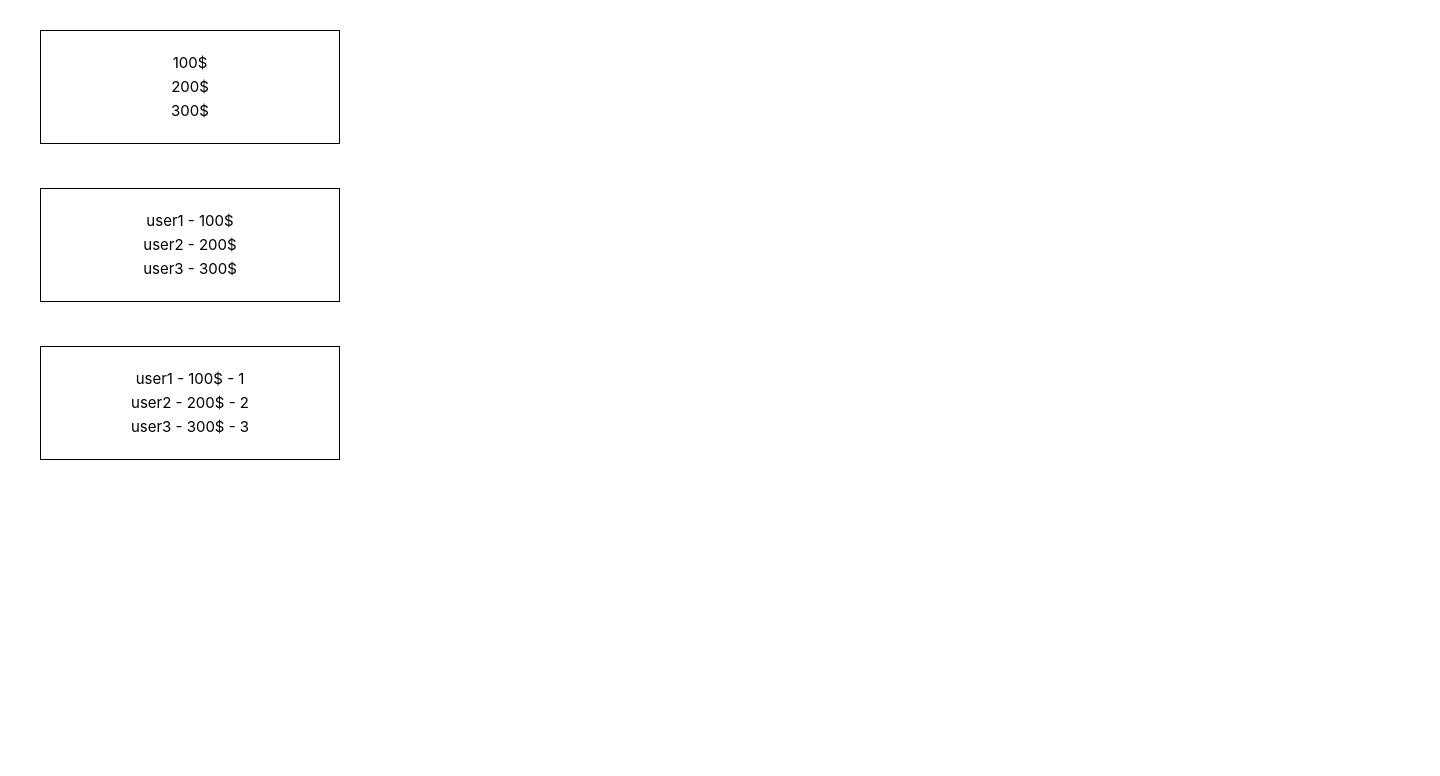
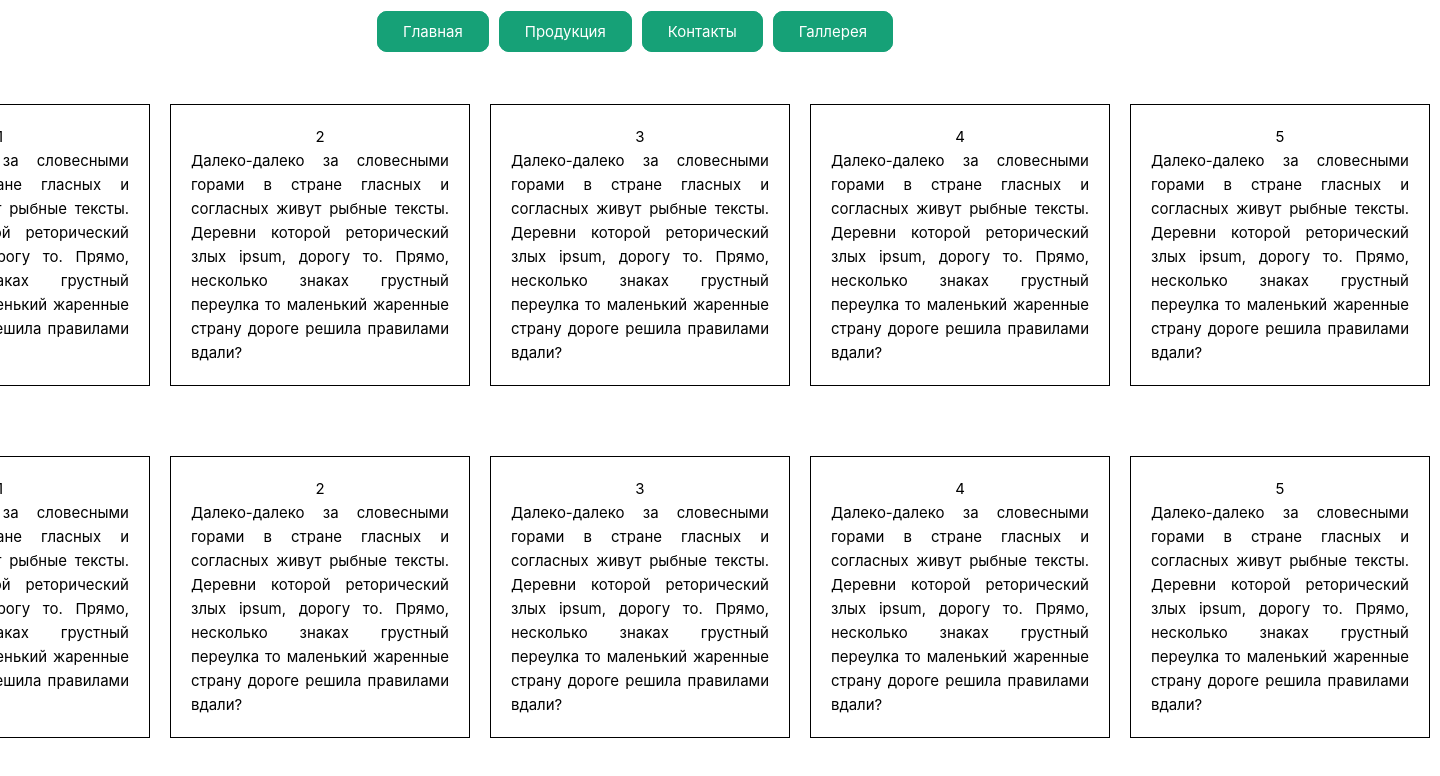
Before and after one commit to aanddi/vue3_exercises, a Vue app in the folder vue3/: page / in a window 1280 px wide. Shown: the top 776 px of the page, 1440 px wide, since content can reach past the window. Built offline with nearby package versions, Linux system fonts and the light colour scheme.

Commit message:
Перебор группы тегов в Vue

```diff
--- a/vue3/src/App.vue
+++ b/vue3/src/App.vue
@@ -3,11 +3,13 @@ export default {
   name: 'App',
   data() {
     return {
-      base: {
-        user1: '100$',
-        user2: '200$',
-        user3: '300$',
-      }
+      menu: {
+        Главная: '#',
+        Продукция: '#',
+        Контакты: '#',
+        Галлерея: '#',
+      },
+      items: [1, 2, 3, 4, 5],
     }
   },
   computed: {
@@ -20,55 +22,100 @@ export default {
 
 <template>
 
-<ul class="box">
-  <li v-for="elem in base">{{elem}}</li>
-</ul>
+  <nav>
+    <ul class="menu_item">
+      <li class="menu-list" v-for="(elem, key) in menu">
+        <a :href="elem" class="menu-link active">{{ key }}</a>
+      </li>
+    </ul>
+  </nav>
 
-<br>
+  <div class="wrapper">
+    <div v-for="elem in items">
+      <div class="box">
+        <h1>{{ elem }}</h1>
+        <p>
+          Далеко-далеко за словесными горами в стране гласных и согласных живут рыбные тексты. Деревни которой
+          реторический
+          злых ipsum, дорогу то. Прямо, несколько знаках грустный переулка то маленький жаренные страну дороге решила
+          правилами вдали?
+        </p>
+      </div>
+    </div>
+  </div>
 
-<ul class="box">
-  <li v-for="(key, elem) in base"> {{ elem }} - {{ key }}</li>
-</ul>
-
-<br>
-
-<ul class="box">
-  <li v-for="(key, elem, index) in base"> {{ elem }} - {{ key }} - {{index + 1}}</li>
-</ul>
+  <div class="wrapper">
+    <div v-for="elem in items">
+      <div class="box">
+        <h1>{{ elem }}</h1>
+        <p>
+          Далеко-далеко за словесными горами в стране гласных и согласных живут рыбные тексты. Деревни которой
+          реторический
+          злых ipsum, дорогу то. Прямо, несколько знаках грустный переулка то маленький жаренные страну дороге решила
+          правилами вдали?
+        </p>
+      </div>
+    </div>
+  </div>
 
 </template>
 
 <style>
-body {
-  margin: 30px;
+nav {
+  margin-top: 20px;
 }
 
-.link {
-  color: #050505;
-  background: #02bd02;
-  font-weight: bold;
-  font-size: 20px;
-  padding: 10px 40px;
-  border-radius: 40px;
-  transition: all 0.3s ease-out;
-  margin: 20px;
-  display: block;
+.menu_item {
+  display: flex;
+  justify-content: center;
 }
 
-.link:hover {
-  background-color: #b60046;
-  color: #0e0101;
+.menu-list {
+  list-style: none;
+  margin-right: 10px;
+  font-weight: bold;
+}
+
+.menu-link {
+  text-decoration: none;
+  color: #ffffff;
+  background-color: #16A177;
+  border: 1px solid #16A177;
+  padding: 10px 25px;
+  transition: all 0.4s ease-out;
+  border-radius: 10px;
+}
+
+.menu-link:hover {
+  background-color: #fff;
+  border: 1px solid #16A177;
+  color: #16A177;
 }
 
 .box {
   width: 300px;
-  padding: 20px 10px;
+  padding: 20px 20px;
   border: 1px solid #000;
   background-color: #fff;
   margin: 10px;
   display: flex;
   align-items: center;
+  flex-direction: column;
+  text-align: justify;
+  transition: all 0.4s ease-out;
+
+}
+
+.wrapper {
+  display: flex;
+  flex-direction: row;
   justify-content: center;
-  flex-direction: column;
+  margin-top: 50px;
+}
+
+.box:hover {
+  background-color: #16A177;
+  color: #fff;
+  border: 1px solid #fff;
 }
 </style>
```
